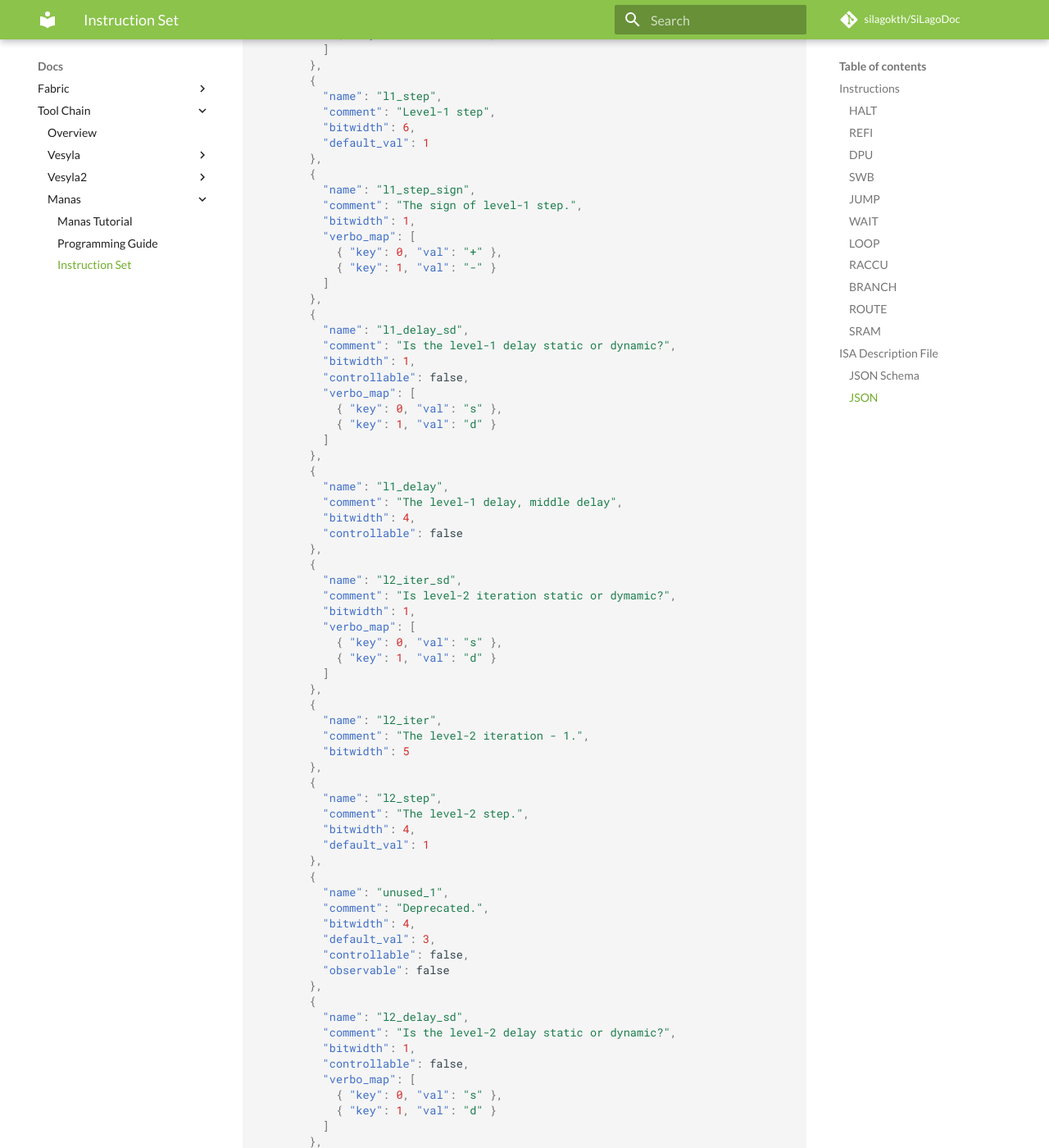
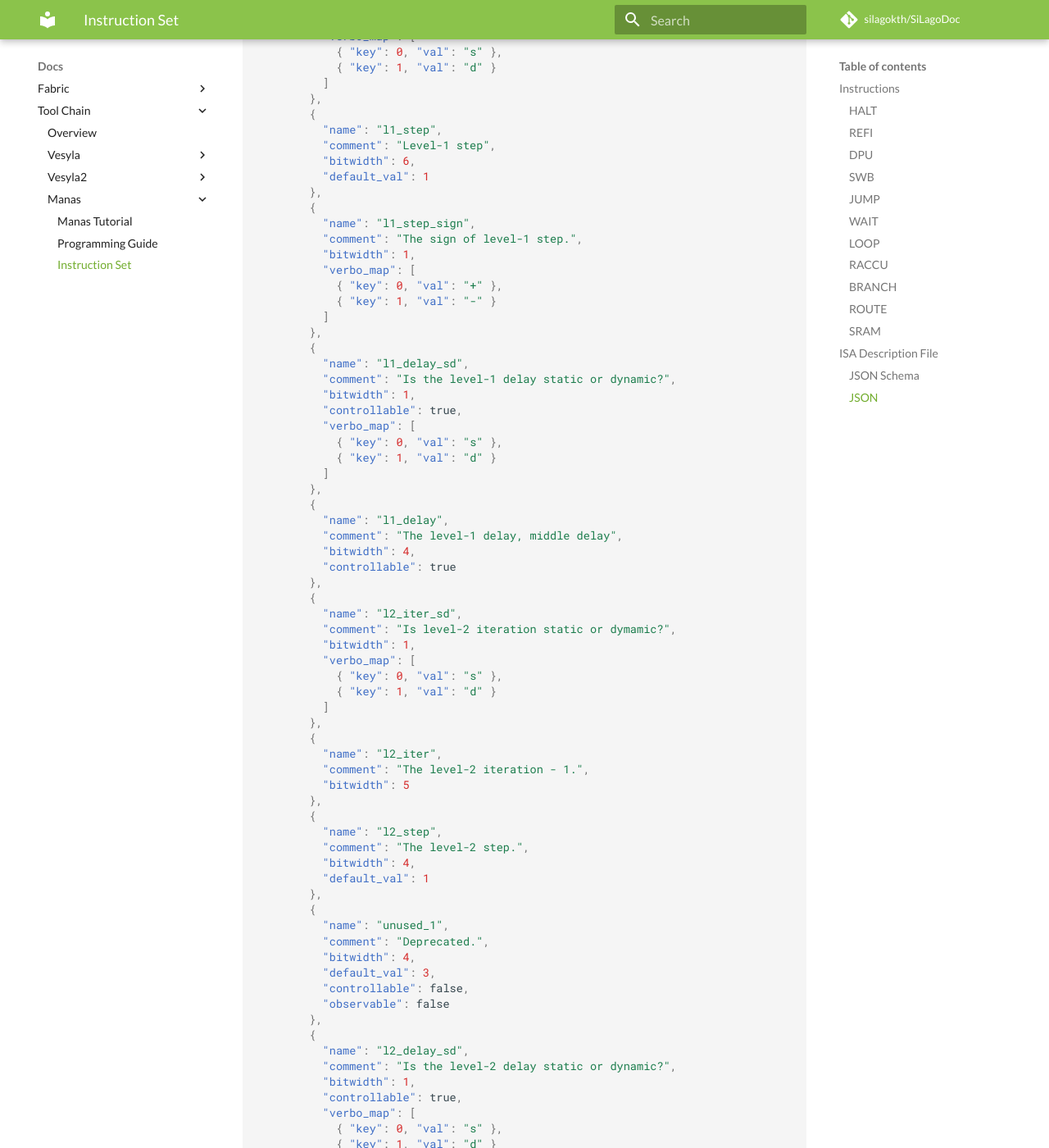
Before and after one commit to silagokth/SiLagoDoc, an MkDocs documentation site: the page built from docs/Docs/ToolChain/Manas/InstructionSet.md, in a window 1280 px wide and 1400 px high, scrolled down 10561 px. Shown: the whole window at 82% size. Built offline with MkDocs 1.6.1 and Material for MkDocs 9.7.7, drawn with Linux system fonts in a browser that asks for light colours; comment, search, counter and statistics services are not loaded; old or Windows-style settings are respelled for this version of MkDocs; some of the changed text lies outside the part shown.

Commit message:
change ISA, change REFI/SRAM controllability

```diff
--- a/docs/Docs/ToolChain/Manas/InstructionSet/isa.json
+++ b/docs/Docs/ToolChain/Manas/InstructionSet/isa.json
@@ -55,7 +55,7 @@
           "name": "init_delay",
           "comment": "Initial delay.",
           "bitwidth": 6,
-          "controllable": false
+          "controllable": true
         },
         {
           "name": "l1_iter_sd",
@@ -70,7 +70,7 @@
           "name": "init_delay_sd",
           "comment": "Is initial delay static or dynamic?",
           "bitwidth": 1,
-          "controllable": false,
+          "controllable": true,
           "verbo_map": [
             { "key": 0, "val": "s" },
             { "key": 1, "val": "d" }
@@ -113,7 +113,7 @@
           "name": "l1_delay_sd",
           "comment": "Is the level-1 delay static or dynamic?",
           "bitwidth": 1,
-          "controllable": false,
+          "controllable": true,
           "verbo_map": [
             { "key": 0, "val": "s" },
             { "key": 1, "val": "d" }
@@ -123,7 +123,7 @@
           "name": "l1_delay",
           "comment": "The level-1 delay, middle delay",
           "bitwidth": 4,
-          "controllable": false
+          "controllable": true
         },
         {
           "name": "l2_iter_sd",
@@ -157,7 +157,7 @@
           "name": "l2_delay_sd",
           "comment": "Is the level-2 delay static or dynamic?",
           "bitwidth": 1,
-          "controllable": false,
+          "controllable": true,
           "verbo_map": [
             { "key": 0, "val": "s" },
             { "key": 1, "val": "d" }
@@ -167,7 +167,7 @@
           "name": "l2_delay",
           "comment": "The level-2 delay, repetition delay.",
           "bitwidth": 6,
-          "controllable": false
+          "controllable": true
         },
         {
           "name": "unused_2",
@@ -180,7 +180,7 @@
         {
           "name": "l1_delay_ext",
           "comment": "The extened bits near MSB of l1_delay.",
-          "controllable": false,
+          "controllable": true,
           "bitwidth": 2
         },
         {
@@ -613,7 +613,7 @@
           "name": "init_delay",
           "comment": "initial delay",
           "bitwidth": 4,
-          "controllable": false
+          "controllable": true
         },
         {
           "name": "l1_iter",
@@ -630,7 +630,7 @@
           "name": "l1_delay",
           "comment": "level-1 delay",
           "bitwidth": 6,
-          "controllable": false
+          "controllable": true
         },
         {
           "name": "l2_iter",
@@ -647,7 +647,7 @@
           "name": "l2_delay",
           "comment": "level-2 delay",
           "bitwidth": 6,
-          "controllable": false
+          "controllable": true
         },
         {
           "name": "init_addr_sd",
@@ -680,7 +680,7 @@
           "name": "init_delay_sd",
           "comment": "Is initial delay static or dynamic?",
           "bitwidth": 1,
-          "controllable": false,
+          "controllable": true,
           "verbo_map": [
             { "key": 0, "val": "s" },
             { "key": 1, "val": "d" }
@@ -690,7 +690,7 @@
           "name": "l1_delay_sd",
           "comment": "Is level-1 delay static or dynamic?",
           "bitwidth": 1,
-          "controllable": false,
+          "controllable": true,
           "verbo_map": [
             { "key": 0, "val": "s" },
             { "key": 1, "val": "d" }
@@ -700,7 +700,7 @@
           "name": "l2_delay_sd",
           "comment": "Is level-2 delay static or dynamic?",
           "bitwidth": 1,
-          "controllable": false,
+          "controllable": true,
           "verbo_map": [
             { "key": 0, "val": "s" },
             { "key": 1, "val": "d" }
--- a/docs/Docs/ToolChain/Manas/InstructionSet/isa.md
+++ b/docs/Docs/ToolChain/Manas/InstructionSet/isa.md
@@ -18,23 +18,23 @@
 **init_addr_sd** | [72, 72] | 1 | 0 | Is init_addr static or dymamic? [0]:s; [1]:d;
 **init_addr** | [71, 66] | 6 | 0 | Initial address.
 **l1_iter** | [65, 60] | 6 | 0 | Level-1 iteration - 1.
-init_delay | [59, 54] | 6 | 0 | Initial delay.
+**init_delay** | [59, 54] | 6 | 0 | Initial delay.
 **l1_iter_sd** | [53, 53] | 1 | 0 | Is level-1 iteration static or dymamic? [0]:s; [1]:d;
-init_delay_sd | [52, 52] | 1 | 0 | Is initial delay static or dynamic? [0]:s; [1]:d;
+**init_delay_sd** | [52, 52] | 1 | 0 | Is initial delay static or dynamic? [0]:s; [1]:d;
 unused_0 | [51, 50] | 2 | 2 | Deprecated.
 **l1_step_sd** | [49, 49] | 1 | 0 | Is level-1 step static or dynamic? [0]:s; [1]:d;
 **l1_step** | [48, 43] | 6 | 1 | Level-1 step
 **l1_step_sign** | [42, 42] | 1 | 0 | The sign of level-1 step. [0]:+; [1]:-;
-l1_delay_sd | [41, 41] | 1 | 0 | Is the level-1 delay static or dynamic? [0]:s; [1]:d;
-l1_delay | [40, 37] | 4 | 0 | The level-1 delay, middle delay
+**l1_delay_sd** | [41, 41] | 1 | 0 | Is the level-1 delay static or dynamic? [0]:s; [1]:d;
+**l1_delay** | [40, 37] | 4 | 0 | The level-1 delay, middle delay
 **l2_iter_sd** | [36, 36] | 1 | 0 | Is level-2 iteration static or dymamic? [0]:s; [1]:d;
 **l2_iter** | [35, 31] | 5 | 0 | The level-2 iteration - 1.
 **l2_step** | [30, 27] | 4 | 1 | The level-2 step.
 unused_1 | [26, 23] | 4 | 3 | Deprecated.
-l2_delay_sd | [22, 22] | 1 | 0 | Is the level-2 delay static or dynamic? [0]:s; [1]:d;
-l2_delay | [21, 16] | 6 | 0 | The level-2 delay, repetition delay.
+**l2_delay_sd** | [22, 22] | 1 | 0 | Is the level-2 delay static or dynamic? [0]:s; [1]:d;
+**l2_delay** | [21, 16] | 6 | 0 | The level-2 delay, repetition delay.
 unused_2 | [15, 10] | 6 | 0 | Deprecated.
-l1_delay_ext | [9, 8] | 2 | 0 | The extened bits near MSB of l1_delay.
+**l1_delay_ext** | [9, 8] | 2 | 0 | The extened bits near MSB of l1_delay.
 **l2_iter_ext** | [7, 7] | 1 | 0 | The extened bits near MSB of l2_iter.
 **l2_step_ext** | [6, 5] | 2 | 0 | The extened bits near MSB of l2_step.
 unused_3 | [4, 2] | 3 | 0 | Deprecated.
@@ -135,19 +135,19 @@
 instr_code | [80, 77] | 4 | 13 | Instruction code for SRAM
 **rw** | [76, 76] | 1 | 0 | Read or Write [0]:r; [1]:w;
 **init_addr** | [75, 69] | 7 | 0 | Initial address
-init_delay | [68, 65] | 4 | 0 | initial delay
+**init_delay** | [68, 65] | 4 | 0 | initial delay
 **l1_iter** | [64, 58] | 7 | 0 | level-1 iteration - 1.
 **l1_step** | [57, 50] | 8 | 1 | level-1 step
-l1_delay | [49, 44] | 6 | 0 | level-1 delay
+**l1_delay** | [49, 44] | 6 | 0 | level-1 delay
 **l2_iter** | [43, 37] | 7 | 0 | level-2 iteration - 1.
 **l2_step** | [36, 29] | 8 | 1 | level-2 step
-l2_delay | [28, 23] | 6 | 0 | level-2 delay
+**l2_delay** | [28, 23] | 6 | 0 | level-2 delay
 **init_addr_sd** | [22, 22] | 1 | 0 | Is initial address static or dynamic? [0]:s; [1]:d;
 **l1_iter_sd** | [21, 21] | 1 | 0 | Is level-1 iteration static or dynamic? [0]:s; [1]:d;
 **l2_iter_sd** | [20, 20] | 1 | 0 | Is level-2 iteration static or dynamic? [0]:s; [1]:d;
-init_delay_sd | [19, 19] | 1 | 0 | Is initial delay static or dynamic? [0]:s; [1]:d;
-l1_delay_sd | [18, 18] | 1 | 0 | Is level-1 delay static or dynamic? [0]:s; [1]:d;
-l2_delay_sd | [17, 17] | 1 | 0 | Is level-2 delay static or dynamic? [0]:s; [1]:d;
+**init_delay_sd** | [19, 19] | 1 | 0 | Is initial delay static or dynamic? [0]:s; [1]:d;
+**l1_delay_sd** | [18, 18] | 1 | 0 | Is level-1 delay static or dynamic? [0]:s; [1]:d;
+**l2_delay_sd** | [17, 17] | 1 | 0 | Is level-2 delay static or dynamic? [0]:s; [1]:d;
 **l1_step_sd** | [16, 16] | 1 | 0 | Is level-1 step static or dynamic? [0]:s; [1]:d;
 **l2_step_sd** | [15, 15] | 1 | 0 | Is level-2 step static or dynamic? [0]:s; [1]:d;
 **hops** | [14, 11] | 4 | 0 | Number of hops to reach the DiMArch cell - 1
```
